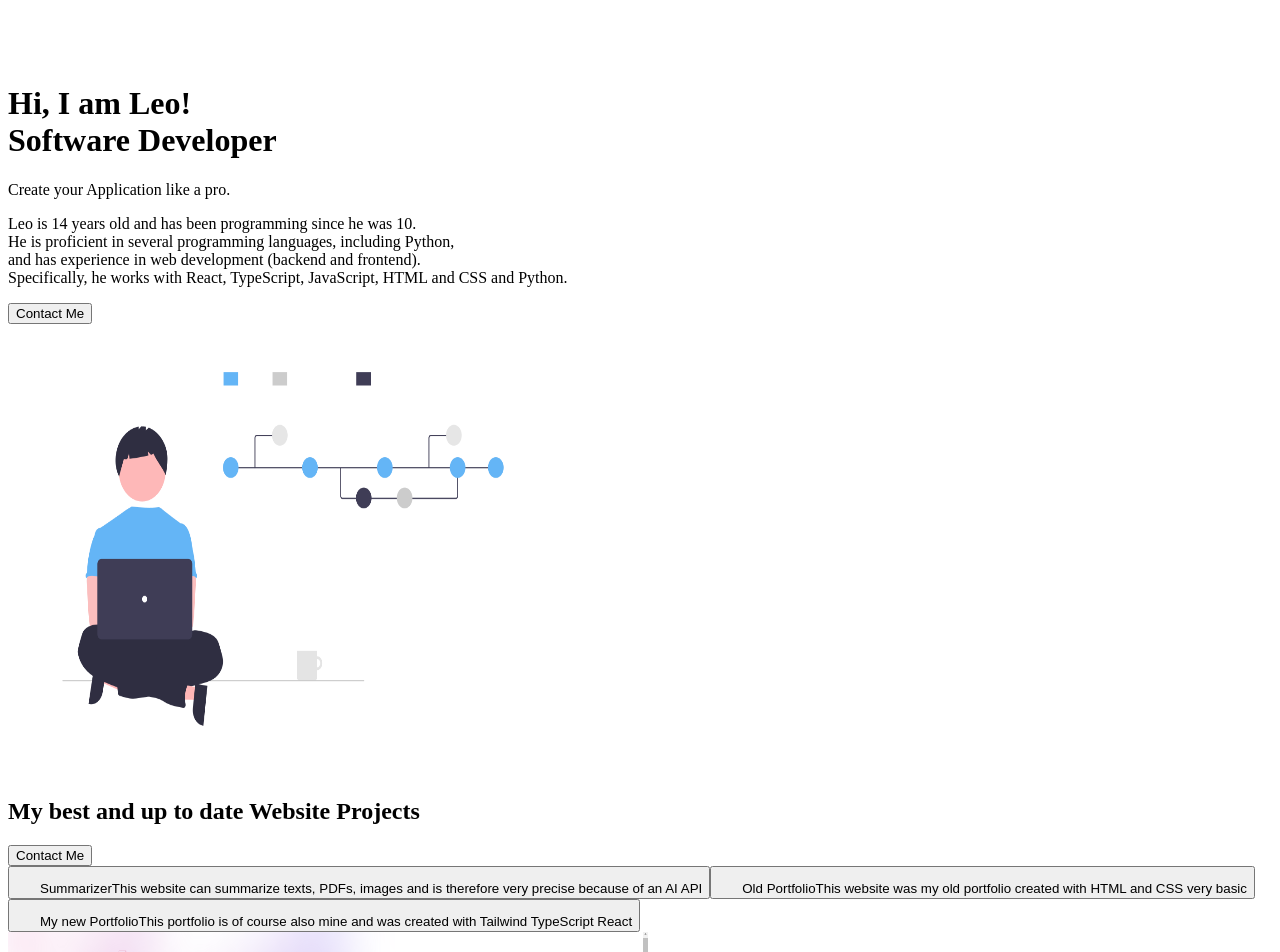
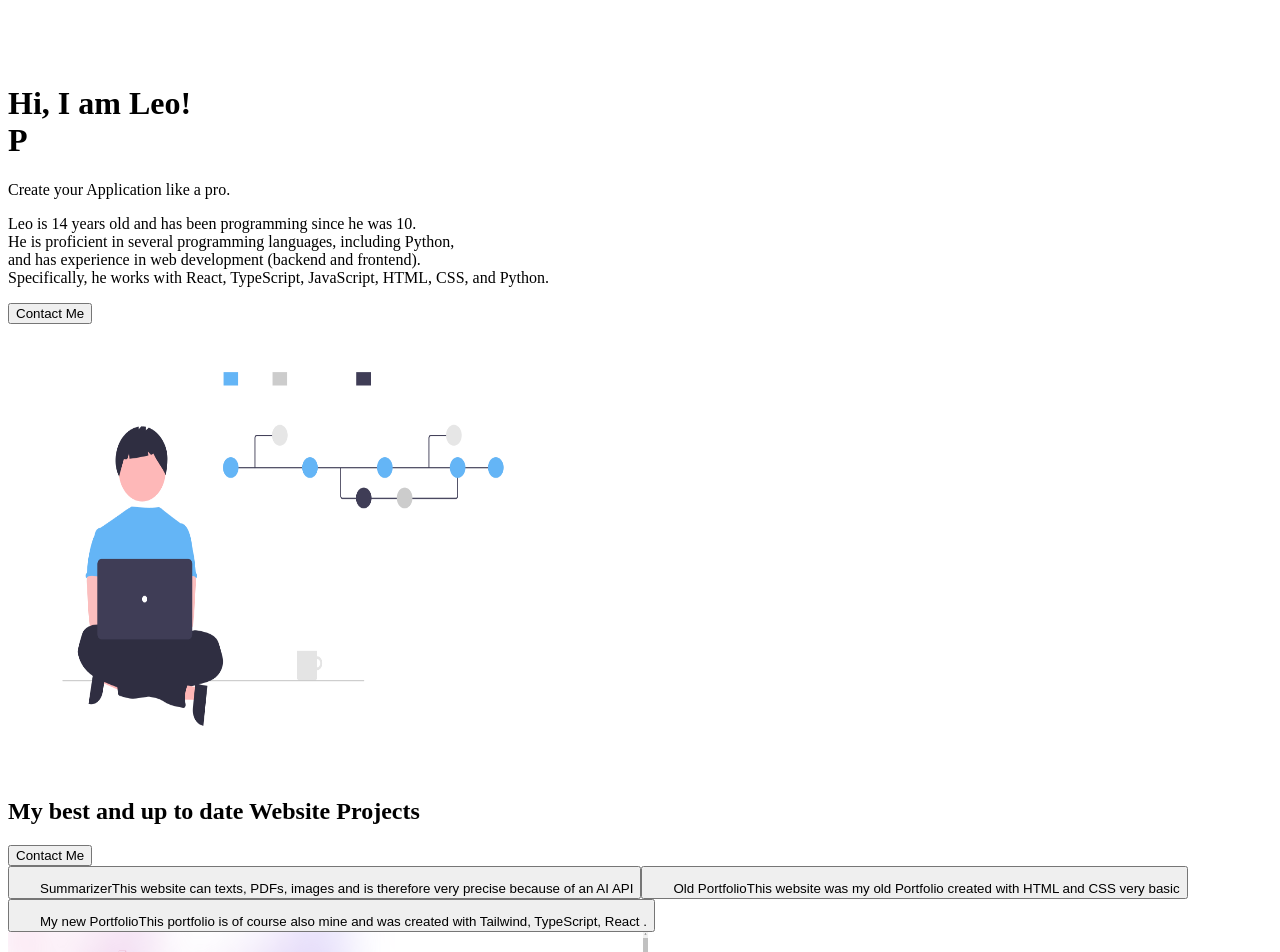
Before and after one commit to Leo17220310/MyWebsiteLeo, a Next.js app: page / in a window 1280 px wide. Shown: the part 800-1752 px from the top of the page. Built offline with nearby package versions, Linux system fonts and the light colour scheme.

Commit message:
new designe

```diff
--- a/src/components/ui/typewriter-effect.tsx
+++ b/src/components/ui/typewriter-effect.tsx
@@ -1,188 +1,87 @@
-"use client";
-import { cn } from "../../lib/utils";
-import { motion, stagger, useAnimate, useInView } from "framer-motion";
-import { useEffect } from "react";
+import React, { useEffect, useState } from 'react';
+import { motion } from 'framer-motion';
+import { cn } from '../../lib/utils';
 
-export const TypewriterEffect = ({
+interface Word {
+  text: string;
+  className?: string;
+}
+
+interface TypewriterEffectSmoothProps {
+  words: Word[];
+  className?: string;
+  cursorClassName?: string;
+}
+
+export const TypewriterEffectSmooth: React.FC<TypewriterEffectSmoothProps> = ({
   words,
   className,
   cursorClassName,
-}: {
-  words: {
-    text: string;
-    className?: string;
-  }[];
-  className?: string;
-  cursorClassName?: string;
 }) => {
-  // split text inside of words into array of characters
-  const wordsArray = words.map((word) => {
-    return {
-      ...word,
-      text: word.text.split(""),
-    };
-  });
-
-  const [scope, animate] = useAnimate();
-  const isInView = useInView(scope);
+  const [displayText, setDisplayText] = useState('');
+  const [isDeleting, setIsDeleting] = useState(false);
+  const [currentWordIndex, setCurrentWordIndex] = useState(0);
+  const [typingSpeed, setTypingSpeed] = useState(0);
 
   useEffect(() => {
-    if (isInView) {
-      animate(
-        "span",
-        {
-          display: "inline-block",
-          opacity: 1,
-          width: "fit-content",
-        },
-        {
-          duration: 0.3,
-          delay: stagger(0.1),
-          ease: "easeInOut",
-        }
-      );
+    const i = currentWordIndex % words.length;
+    const fullText = words[i].text;
+
+    if (!isDeleting) {
+      // Typing
+      if (displayText !== fullText) {
+        setTypingSpeed(70);
+        const timerTyping = setTimeout(() => {
+          setDisplayText((prevText) => fullText.substring(0, prevText.length + 1));
+          if (displayText.length === fullText.length - 1) {
+            setTypingSpeed(1000); // Setze Typing-Geschwindigkeit auf 1000, wenn der letzte Buchstabe geschrieben wird
+          }
+        }, typingSpeed);
+
+        return () => clearTimeout(timerTyping);
+      } else {
+        setIsDeleting(true);
+      }
+    } else {
+      // Deleting
+      if (displayText !== '') {
+
+        const timerDeleting = setTimeout(() => {
+          setDisplayText((prevText) => prevText.substring(0, prevText.length - 1));
+          setTypingSpeed(70);
+          if (displayText.length === 1) {
+
+          }
+        }, typingSpeed);
+
+        return () => clearTimeout(timerDeleting);
+      } else {
+        setIsDeleting(false);
+        setCurrentWordIndex((prevIndex) => (prevIndex + 1) % words.length);
+        setTimeout(() => {
+          setDisplayText('');
+          setTypingSpeed(70); // Setze die Typing-Geschwindigkeit zurück, nachdem das Wort gelöscht wurde
+        }, 3000); // Verzögerung von 3 Sekunden nach dem Löschen des Textes
+      }
     }
-  }, [isInView, animate]); // Add 'animate' as a dependency
-
-  const renderWords = () => {
-    return (
-      <motion.div ref={scope} className="inline">
-        {wordsArray.map((word, idx) => {
-          return (
-            <div key={`word-${idx}`} className="inline-block">
-              {word.text.map((char, index) => (
-                <motion.span
-                  initial={{}}
-                  key={`char-${index}`}
-                  className={cn(
-                    `dark:text-white text-black opacity-0 hidden`,
-                    word.className
-                  )}
-                >
-                  {char}
-                </motion.span>
-              ))}
-              &nbsp;
-            </div>
-          );
-        })}
-      </motion.div>
-    );
-  };
+  }, [displayText, isDeleting, currentWordIndex, typingSpeed, words]);
 
   return (
-    <div
-      className={cn(
-        "text-base sm:text-xl md:text-3xl lg:text-5xl font-bold text-center",
-        className
-      )}
-    >
-      {renderWords()}
+    <div className={cn('flex space-x-1 my-6', className)}>
+      <div
+        className="text-blue-300 text-xs sm:text-base md:text-xl lg:text-3xl xl:text-5xl font-bold"
+      >
+        {displayText}
+      </div>
       <motion.span
-        initial={{
-          opacity: 0,
-        }}
-        animate={{
-          opacity: 1,
-        }}
-        transition={{
-          duration: 0.8,
-          repeat: Infinity,
-          repeatType: "reverse",
-        }}
+        initial={{ opacity: 0 }}
+        animate={{ opacity: 1 }}
+        transition={{ duration: 0.8, repeat: Infinity, repeatType: 'reverse' }}
         className={cn(
-          "inline-block rounded-sm w-[4px] h-4 md:h-6 lg:h-10 bg-blue-500",
+          'block rounded-sm w-[4px] h-4 sm:h-6 xl:h-12 bg-blue-300',
           cursorClassName
         )}
       ></motion.span>
     </div>
   );
 };
-
-export const TypewriterEffectSmooth = ({
-  words,
-  className,
-  cursorClassName,
-}: {
-  words: {
-    text: string;
-    className?: string;
-  }[];
-  className?: string;
-  cursorClassName?: string;
-}) => {
-  // split text inside of words into array of characters
-  const wordsArray = words.map((word) => {
-    return {
-      ...word,
-      text: word.text.split(""),
-    };
-  });
-
-  const renderWords = () => {
-    return (
-      <div>
-        {wordsArray.map((word, idx) => {
-          return (
-            <div key={`word-${idx}`} className="inline-block">
-              {word.text.map((char, index) => (
-                <span
-                  key={`char-${index}`}
-                  className={cn(`dark:text-white text-black `, word.className)}
-                >
-                  {char}
-                </span>
-              ))}
-              &nbsp;
-            </div>
-          );
-        })}
-      </div>
-    );
-  };
-
-  return (
-    <div className={cn("flex space-x-1 my-6", className)}>
-      <motion.div
-        className="overflow-hidden pb-2"
-        initial={{
-          width: "0%",
-        }}
-        whileInView={{
-          width: "fit-content",
-        }}
-        transition={{
-          duration: 2,
-          ease: "linear",
-          delay: 1,
-        }}
-      >
-        <div
-          className="text-xs sm:text-base md:text-xl lg:text:3xl xl:text-5xl font-bold"
-          style={{
-            whiteSpace: "nowrap",
-          }}
-        >
-          {renderWords()}
-        </div>
-      </motion.div>
-      <motion.span
-        initial={{
-          opacity: 0,
-        }}
-        animate={{
-          opacity: 1,
-        }}
-        transition={{
-          duration: 0.8,
-          repeat: Infinity,
-          repeatType: "reverse",
-        }}
-        className={cn(
-          "block rounded-sm w-[4px] h-4 sm:h-6 xl:h-12 bg-blue-500",
-          cursorClassName
-        )}
-      ></motion.span>
-    </div>
-  );
-};
--- a/src/sections/intruduction.tsx
+++ b/src/sections/intruduction.tsx
@@ -1,22 +1,50 @@
+import React from "react";
 import { TypewriterEffectSmooth } from "../components/ui/typewriter-effect";
 import { Button } from "@/components/ui/button";
-import React, { useState, useEffect } from "react";
-import { Tabs, TabsContent, TabsList, TabsTrigger } from "../components/ui/tabs";
+import {
+  Tabs,
+  TabsContent,
+  TabsList,
+  TabsTrigger,
+} from "../components/ui/tabs";
 import Coder from "../assets/coder.png";
 
-
 const Intruductions = () => {
-  const inputOptions = ["text-input", "file-input", "image-input"];
-  // WORDS
   const words = [
     {
-      text: "Software Developer",
-      text2: "Student",
+      text: "Software Developer ",
       className: "text-blue-300",
+    },
+    {
+      text: "Problem Solver ",
+      className: "text-green-300",
+    },
+    {
+      text: "Developer :) ! ",
+      className: "text-green-300",
+    },
+    {
+      text: "Strategic Thinker ",
+      className: "text-green-300",
+    },
+    {
+      text: "Coder </>  ",
+      className: "text-green-300",
+    },
+    {
+      text: "Developer ",
+      className: "text-green-300",
+    },
+    {
+      text: "Self Motivated ",
+      className: "text-green-300",
+    },
+    {
+      text: "Web Developer </> ",
+      className: "text-green-300",
     },
   ];
 
-  //CONTACT BUTTON FUNKTION
   const handleContactMeClick = () => {
     window.location.href = "mailto:leo.radtke.info@gmail.com";
   };
@@ -34,22 +62,27 @@ const Intruductions = () => {
         </div>
 
         <div className="mt-[-200px] ml-[210px] text-black font-bold">
-          <p className="text-white-700 text-sm sm:text-base font-bold">
-            Create your <span>Application</span> like a pro.
+          <p className="text-white-700 text-sm sm:text-base font-medium">
+            Welcome to Leo's{" "}
+            <span className="text-blue-300 font-bold">Portfolio.</span>
           </p>
         </div>
-        <div className="text-black mt-[200px] ml-[210px] sm:mt-[200px] sm:ml-[210px]">
+        <div
+          className="text-black mt-[200px] ml-[210px] sm:mt-[200px] sm:ml-[210px]"
+        >
           <p>
             Leo is 14 years old and has been programming since he was 10. <br />
-            He is proficient in several programming languages, including Python, <br />
+            He is proficient in several programming languages, including Python,{" "}
+            <br />
             and has experience in web development (backend and frontend). <br />
-            Specifically, he works with React, TypeScript, JavaScript, HTML and CSS and Python.
+            Specifically, he works with React, TypeScript, JavaScript, HTML,
+            CSS, and Python.
           </p>
         </div>
 
         <div className="mt-[30px] ml-[210px]">
           <Button
-            className="text-black rounded-xl hover:bg-blue-200 hover:shadow-xl hover:shadow-blue-300"
+            className="text-black rounded-full hover:bg-blue-200 hover:shadow-xl hover:shadow-blue-300"
             variant="outline"
             onClick={handleContactMeClick}
           >
@@ -58,7 +91,13 @@ const Intruductions = () => {
         </div>
 
         <div className="w-[700px] h-[600px] mt-[-400px] ml-[1100px]">
-          <img src="/coder.png"className="small-logo" alt="Coder Image" width={700} height={600} />
+          <img
+            src="/coder.png"
+            className="small-logo"
+            alt="Coder Image"
+            width={700}
+            height={600}
+          />
         </div>
       </div>
 
@@ -78,12 +117,14 @@ const Intruductions = () => {
           </p>
         </div>
 
-        <div className="text-black  mt-[200px] ml-[210px] sm:mt-[200px] sm:ml-[210px]">
+        <div className="text-black mt-[200px] ml-[210px] sm:mt-[200px] sm:ml-[210px]">
           <p>
             Leo is 14 years old and has been programming since he was 10. <br />
-            He is proficient in several programming languages, including Python, <br />
+            He is proficient in several programming languages, including Python,{" "}
+            <br />
             and has experience in web development (backend and frontend). <br />
-            Specifically, he works with React, TypeScript, JavaScript, HTML and CSS and Python.
+            Specifically, he works with React, TypeScript, JavaScript, HTML,
+            CSS, and Python.
           </p>
         </div>
 
@@ -98,7 +139,13 @@ const Intruductions = () => {
         </div>
 
         <div className="w-[550px] h-[450px] mt-[-500px] ml-[0px] sm:mt-[-350px] sm:ml-[1100px]">
-          <img src="./coder.png" className="small-logo" alt="Coder Image" width={550} height={450} />
+          <img
+            src="./coder.png"
+            className="small-logo"
+            alt="Coder Image"
+            width={550}
+            height={450}
+          />
         </div>
       </div>
     </>
--- a/src/sections/webdev.tsx
+++ b/src/sections/webdev.tsx
@@ -1,6 +1,7 @@
 import React, { useState } from "react";
 import { Button } from "@/components/ui/button";
 import Image from 'next/image';
+import { Target } from "lucide-react";
 
 const WebDev = () => {
   const [activeTab, setActiveTab] = useState(1);
@@ -12,6 +13,16 @@ const WebDev = () => {
   const handleContact = () => {
     window.location.href = "mailto:leo.radtke.info@gmail.com";
   };
+  const handleVisit1 = () => {
+    window.location.href = "https://summarizer.kuehnle.me/";
+  }
+  const handleVisit2 = () => {
+    window.location.href = "https://leo17220310.github.io/Portfolio/"
+
+  }
+  const handleVisit3 = () => {
+    window.location.href = "https://leo-radtke.me/"
+  }
 
   return (
     <>
@@ -28,7 +39,7 @@ const WebDev = () => {
                 </h2>
                 <div style={{ position: "relative" }}>
                   <Button
-                    className="  mt-[20px] text-black rounded-xl hover:bg-blue-200 hover:shadow-xl hover:shadow-blue-300"
+                    className="  mt-[20px] rounded-full text-black  hover:bg-blue-200 hover:shadow-xl hover:shadow-blue-300"
                     variant="outline"
                     onClick={handleContact}
                   >
@@ -37,7 +48,7 @@ const WebDev = () => {
                 </div>
               </div>
 
-              <div className="ml-[-70px]">
+              <div className="m-[2px]  border-4 border-blue-300 border-dashed rounded-xl">
                 <nav
                   className="grid gap-4 mt-5 md:mt-10"
                   aria-label="Tabs"
@@ -77,8 +88,8 @@ const WebDev = () => {
                           Summarizer
                         </span>
                         <span className="block mt-1 text-gray-800 dark:hs-tab-active:text-gray-200 dark:text-neutral-200">
-                          This website can summarize texts, PDFs, images and is
-                          therefore very precise because of an AI API
+                          This website can texts, PDFs, images and is
+                          therefore very precise because of an <span className="text-blue-300 font-bold"> AI</span>  API
                         </span>
                       </span>
                     </span>
@@ -115,7 +126,7 @@ const WebDev = () => {
                           Old Portfolio
                         </span>
                         <span className="block mt-1 text-gray-800 dark:hs-tab-active:text-gray-200 dark:text-neutral-200">
-                          This website was my old portfolio created with HTML
+                          This website was my old <span  className="text-blue-300 font-bold"> Portfolio</span> created with HTML
                           and CSS very basic
                         </span>
                       </span>
@@ -157,7 +168,8 @@ const WebDev = () => {
                         </span>
                         <span className="block mt-1 text-gray-800 dark:hs-tab-active:text-gray-200 dark:text-neutral-200">
                           This portfolio is of course also mine and was created
-                          with Tailwind TypeScript React
+                          with Tailwind, TypeScript, <span className="text-blue-300 font-bold"> React </span>
+.
                         </span>
                       </span>
                     </span>
@@ -182,6 +194,17 @@ const WebDev = () => {
                       height={480}
                       className="shadow-xl shadow-gray-200 rounded-xl dark:shadow-gray-900/20"
                     />
+
+              <div className="ml-[200px]">
+                  <Button
+                    className="  mt-[20px] text-black rounded-full hover:bg-blue-200 hover:shadow-xl hover:shadow-blue-300"
+                    variant="outline"
+                    onClick={handleVisit1}
+
+                  >
+                    Visit Website
+                  </Button>
+              </div>
                   </div>
 
                   <div
@@ -197,6 +220,17 @@ const WebDev = () => {
                       height={480}
                       className="shadow-xl shadow-gray-200 rounded-xl dark:shadow-gray-900/20"
                     />
+
+              <div className="ml-[200px]">
+                  <Button
+                    className="  mt-[20px] text-black rounded-full hover:bg-blue-200 hover:shadow-xl hover:shadow-blue-300"
+                    variant="outline"
+                    onClick={handleVisit2}
+                  >
+                    Visit Website
+                  </Button>
+              </div>
+
                   </div>
 
                   <div
@@ -212,6 +246,16 @@ const WebDev = () => {
                       height={480}
                       className="shadow-xl shadow-gray-200 rounded-xl dark:shadow-gray-900/20"
                     />
+
+              <div className="ml-[200px]">
+                  <Button
+                    className="  mt-[20px] text-black rounded-full hover:bg-blue-200 hover:shadow-xl hover:shadow-blue-300"
+                    variant="outline"
+                    onClick={handleVisit3}
+                  >
+                    Visit Website
+                  </Button>
+              </div>
                   </div>
                 </div>
 
@@ -244,6 +288,7 @@ const WebDev = () => {
                     />
                   </svg>
                 </div>
+
               </div>
             </div>
           </div>
```
Also changed, not shown: src/pages/index.tsx (+0 -17 lines), src/sections/python.tsx (+4 -4 lines).
